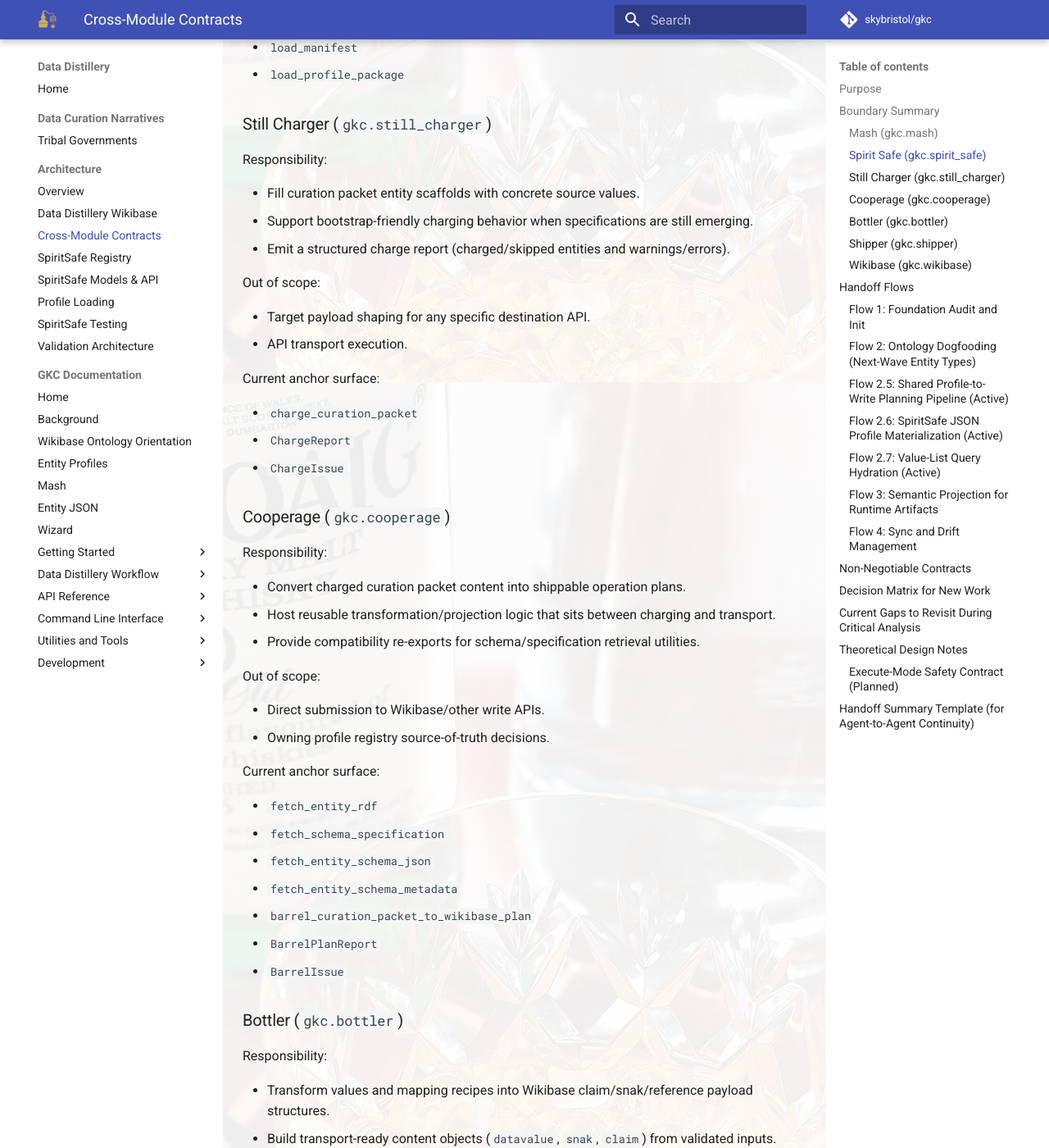
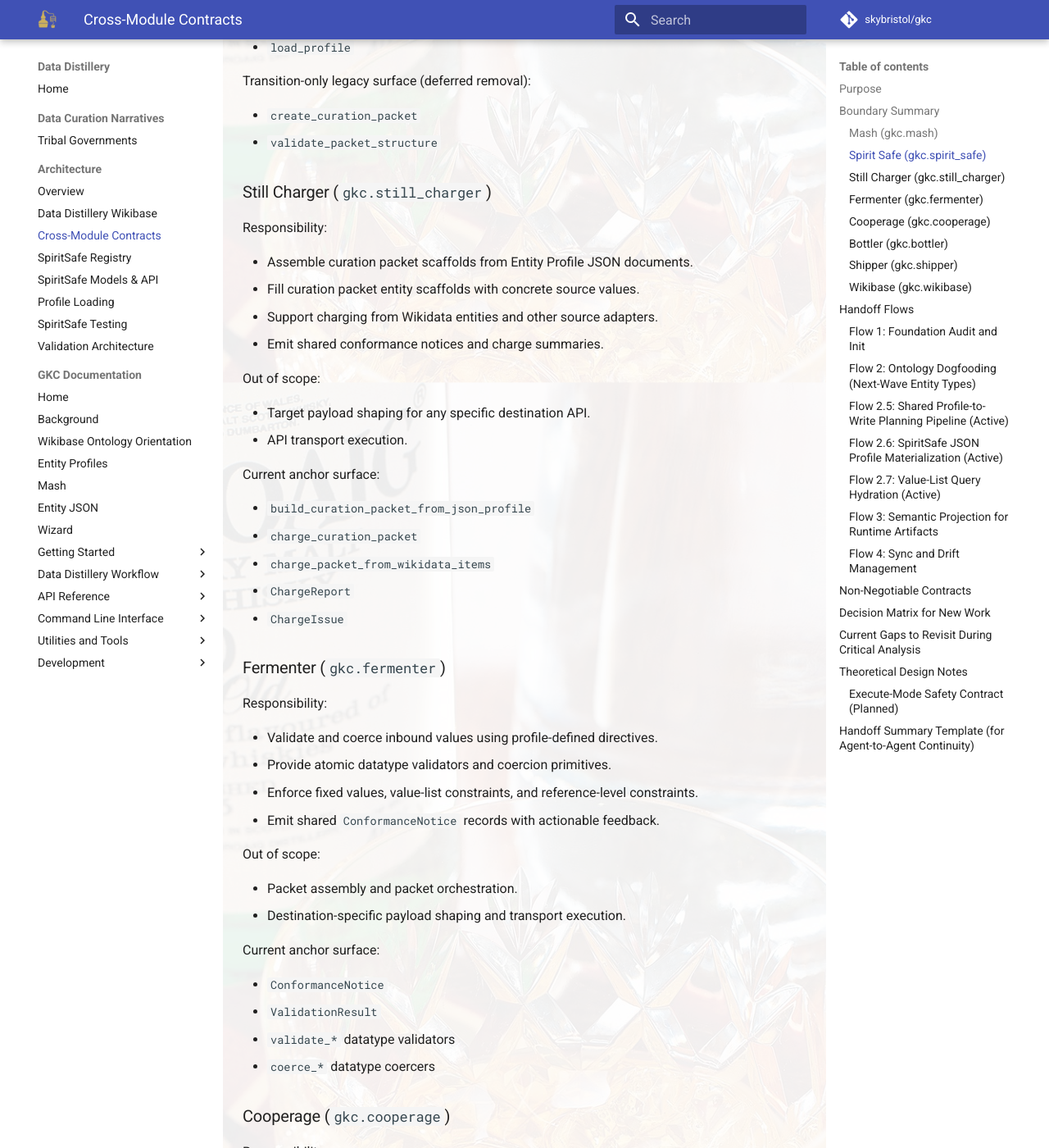
Before and after one commit to skybristol/gkc, an MkDocs documentation site: the page built from docs/architecture/module-contracts.md, in a window 1280 px wide and 1400 px high, scrolled down 1532 px. Shown: the whole window at 82% size. Built offline with MkDocs 1.6.1 and Material for MkDocs 9.7.7, drawn with Linux system fonts in a browser that asks for light colours; comment, search, counter and statistics services are not loaded; some of the changed text lies outside the part shown.

Commit message:
Include nested value-list graph routes in profile metadata

```diff
--- a/docs/architecture/module-contracts.md
+++ b/docs/architecture/module-contracts.md
@@ -2,7 +2,7 @@
 
 ## Purpose
 
-This document defines the current architectural contract between `mash`, `spirit_safe`, `still_charger`, `cooperage`, `bottler`, `shipper`, and `wikibase` for Data Distillery and broader GKC workflows.
+This document defines the current architectural contract between `mash`, `spirit_safe`, `still_charger`, `fermenter`, `cooperage`, `bottler`, `shipper`, and `wikibase` for Data Distillery and broader GKC workflows.
 
 It is written as a practical anti-reinvention guide for contributors and custom agents.
 
@@ -36,7 +36,7 @@
 - Extract value-list SPARQL query files from value-list talk pages.
 - Hydrate value-list cache artifacts from extracted SPARQL queries.
 - Export profile JSON artifacts for downstream packet assembly and hydration.
-- Provide profile graph and packet scaffold utilities.
+- Provide profile graph metadata and profile-loading utilities.
 
 Out of scope:
 
@@ -50,17 +50,22 @@
 - `discover_value_list_ids`
 - `export_value_list_sparql_queries`
 - `hydrate_value_lists_from_cache`
+- `load_manifest`
+- `load_profile`
+
+Transition-only legacy surface (deferred removal):
+
 - `create_curation_packet`
-- `load_manifest`
-- `load_profile_package`
+- `validate_packet_structure`
 
 ### Still Charger (`gkc.still_charger`)
 
 Responsibility:
 
+- Assemble curation packet scaffolds from Entity Profile JSON documents.
 - Fill curation packet entity scaffolds with concrete source values.
-- Support bootstrap-friendly charging behavior when specifications are still emerging.
-- Emit a structured charge report (charged/skipped entities and warnings/errors).
+- Support charging from Wikidata entities and other source adapters.
+- Emit shared conformance notices and charge summaries.
 
 Out of scope:
 
@@ -69,9 +74,32 @@
 
 Current anchor surface:
 
+- `build_curation_packet_from_json_profile`
 - `charge_curation_packet`
+- `charge_packet_from_wikidata_items`
 - `ChargeReport`
 - `ChargeIssue`
+
+### Fermenter (`gkc.fermenter`)
+
+Responsibility:
+
+- Validate and coerce inbound values using profile-defined directives.
+- Provide atomic datatype validators and coercion primitives.
+- Enforce fixed values, value-list constraints, and reference-level constraints.
+- Emit shared `ConformanceNotice` records with actionable feedback.
+
+Out of scope:
+
+- Packet assembly and packet orchestration.
+- Destination-specific payload shaping and transport execution.
+
+Current anchor surface:
+
+- `ConformanceNotice`
+- `ValidationResult`
+- `validate_*` datatype validators
+- `coerce_*` datatype coercers
 
 ### Cooperage (`gkc.cooperage`)
 
@@ -175,11 +203,12 @@
 
 ### Flow 2.5: Shared Profile-to-Write Planning Pipeline (Active)
 
-1. `spirit_safe` creates curation packet scaffolds from profile definitions.
-2. `still_charger` fills packet entities with real input values.
-3. `cooperage` transforms charged packet data into `WikibaseShipper.plan_batch` operations.
-4. `wikibase` orchestration coordinates this flow for Data Distillery-specific workflows.
-5. `shipper` computes create/update/no-op diff plans and executes writes when enabled.
+1. `spirit_safe` loads and exports JSON Entity Profiles and value-list cache artifacts.
+2. `still_charger` assembles curation packets from profile JSON and charges packet entities with source values.
+3. `fermenter` validates and coerces charged values, emitting shared conformance notices.
+4. `cooperage` transforms charged packet data into `WikibaseShipper.plan_batch` operations.
+5. `wikibase` orchestration coordinates this flow for Data Distillery-specific workflows.
+6. `shipper` computes create/update/no-op diff plans and executes writes when enabled.
 
 ### Flow 2.6: SpiritSafe JSON Profile Materialization (Active)
 
@@ -226,7 +255,8 @@
 
 - Need to fetch/query source entity data? -> `mash`
 - Need to build/export profile JSON artifacts from SpiritSafe cache entities? -> `spirit_safe`
-- Need to populate curation packet scaffolds with concrete values? -> `still_charger`
+- Need to assemble curation packets from profile JSON and populate them with source values? -> `still_charger`
+- Need atomic validation/coercion and conformance notices? -> `fermenter`
 - Need to build/shape values into claim/snak/payload structures? -> `bottler`
 - Need schema/specification retrieval or reusable projection logic? -> `cooperage`
 - Need to execute write operations to external APIs? -> `shipper`
@@ -234,7 +264,8 @@
 
 ## Current Gaps to Revisit During Critical Analysis
 
-- Still Charger currently supports specificationless charging for bootstrap workflows; strict charging contracts need additional profile-spec alignment.
+- Still Charger URI-keyed packet assembly and source resolution are still in active migration from profile-name keyed behavior.
+- Fermenter module implementation is pending; current validation/coercion logic remains distributed and not yet unified.
 - Cooperage currently provides packet-to-Wikibase operation planning; additional target transformers still need explicit acceptance criteria per phase.
 - Boundaries between cooperage and bottler for transformation stages still need explicit acceptance criteria per phase.
 - Wikibase orchestration should continue preferring composition over new transport abstractions.
--- a/docs/architecture/spirit_safe_models.md
+++ b/docs/architecture/spirit_safe_models.md
@@ -59,7 +59,7 @@
 - `labels`, `descriptions`
 - `statement_count`
 - `profile_graph`
-- `value_list_graph`
+- `value_list_graph` (includes value-list routes referenced by statements and nested qualifier/reference statements)
 
 ## Profile Graph Model
 
--- a/docs/gkc/profiles.md
+++ b/docs/gkc/profiles.md
@@ -48,7 +48,7 @@
 - `statements`
 - `metadata`
 
-`metadata` includes `profile_graph` and `value_list_graph` summaries used by packet scaffolding and registry indexing.
+`metadata` includes `profile_graph` and `value_list_graph` summaries used by packet scaffolding and registry indexing. `value_list_graph` includes value-list routes used by top-level statements and nested reference/qualifier statements.
 
 The SpiritSafe manifest (`cache/manifest.json`) is generated as an artifact index over these files.
 
```
Also changed, not shown: other parts of docs/architecture/module-contracts.md (+1 -1 lines), .github/agents/Validation Agent.agent.md, 3 other files.
